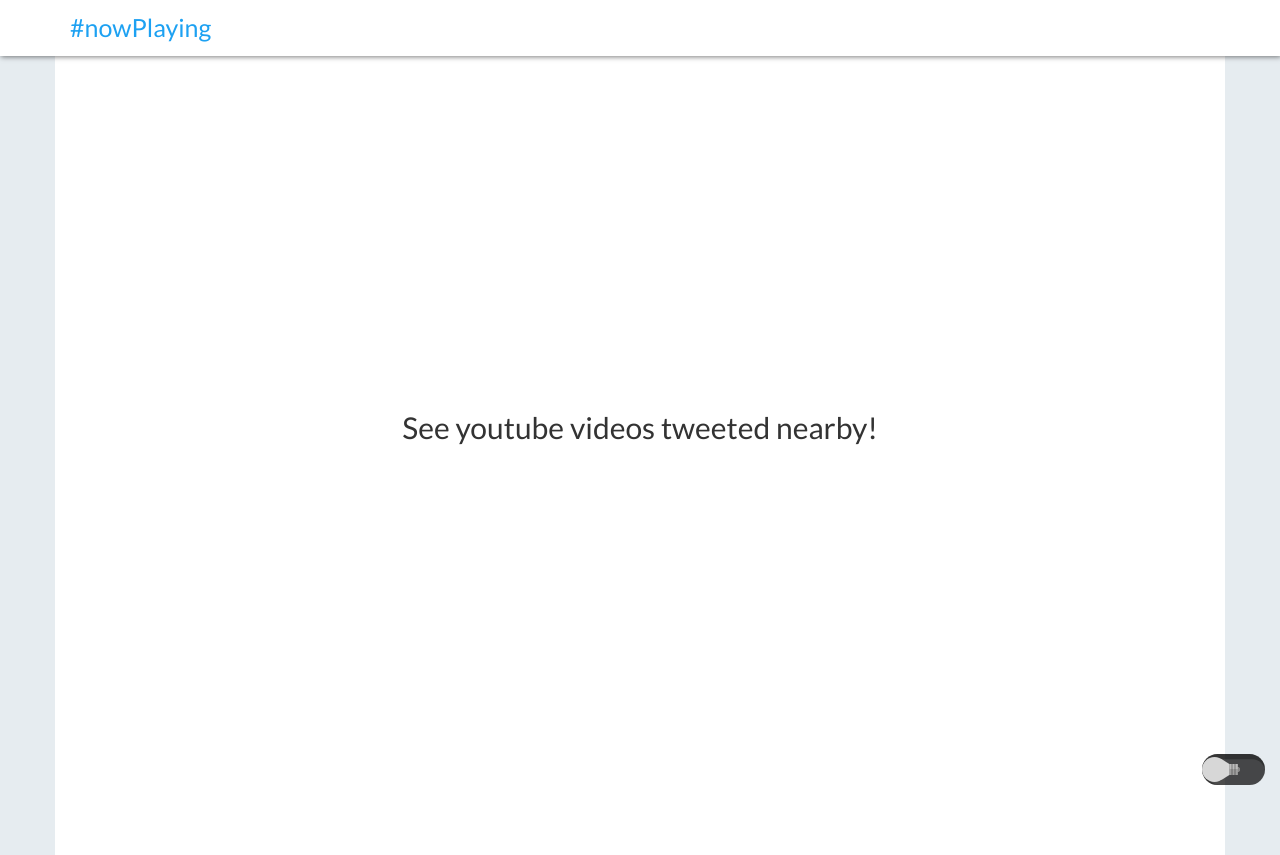
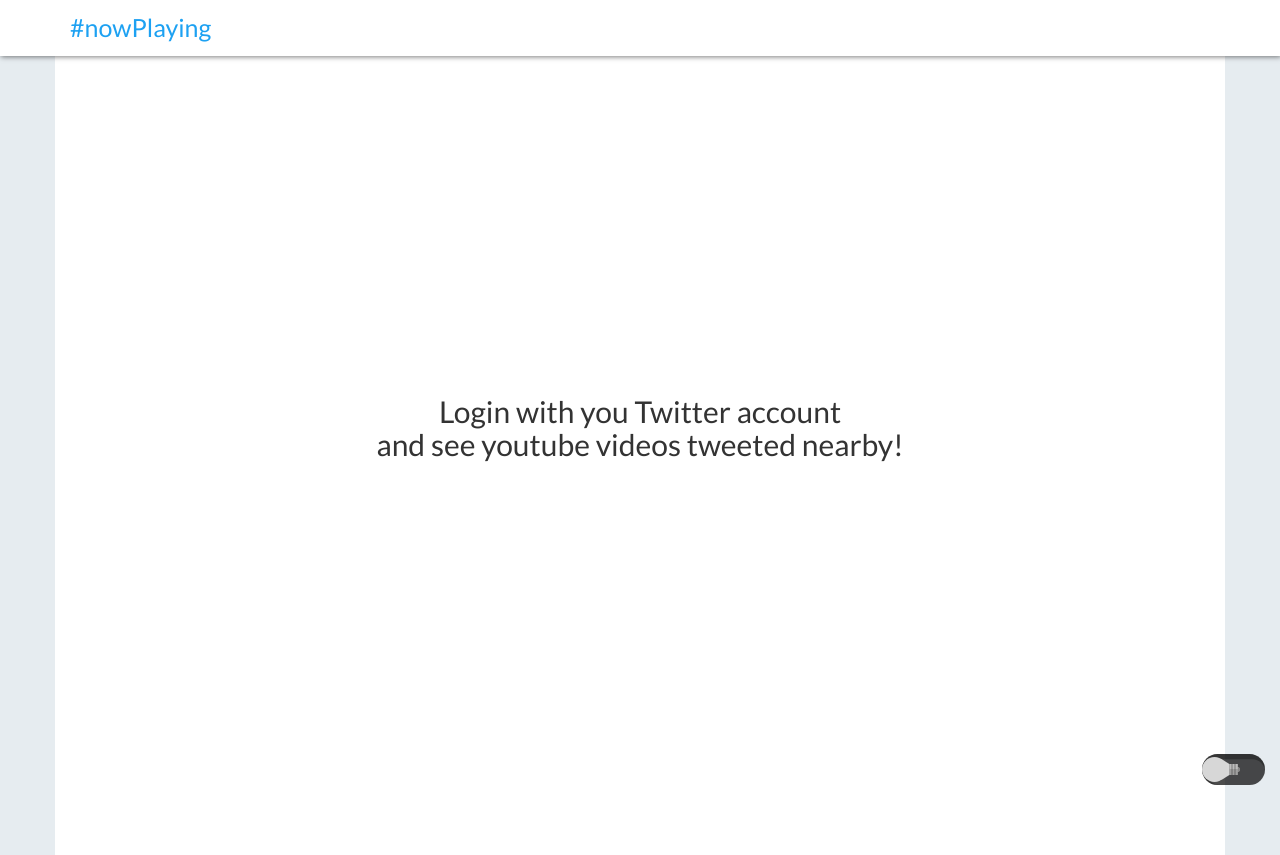
Before and after one commit to dtfialho/now-playing, a React (Create React App) app in the folder client/: page / in a window 1280 px wide. Built offline with nearby package versions, Linux system fonts and the light colour scheme; no server answers.

Commit message:
Assets folder created

```diff
--- a/client/src/components/Header/Header.js
+++ b/client/src/components/Header/Header.js
@@ -4,7 +4,7 @@
 
 import './Header.css';
 
-import twitterLogo from '../Tweets/twitter_logo.svg';
+import twitterLogo from '../../assets/twitter_logo.svg';
 
 class Header extends Component {
   renderContent() {
--- a/client/src/components/Landing/Landing.js
+++ b/client/src/components/Landing/Landing.js
@@ -7,7 +7,8 @@
     <section className="Landing">
       <div className="Text">
         <h2>
-          See youtube videos tweeted nearby!
+          Login with you Twitter account<br />
+          and see youtube videos tweeted nearby!
         </h2>
       </div>
     </section>
--- a/client/src/components/Tweets/Tweets.js
+++ b/client/src/components/Tweets/Tweets.js
@@ -4,24 +4,24 @@
 import { fetchFriends, fetchTweets } from '../../actions';
 
 import './Tweets.css';
-import badgeCheck from './badge_check.svg';
-import twitterLogo from './twitter_logo.svg';
+import badgeCheck from '../../assets/badge_check.svg';
+import twitterLogo from '../../assets/twitter_logo.svg';
 
 class Tweets extends Component {
   componentDidMount() {
     this.props.fetchTweets(123, 456);
     this.props.fetchFriends();
 
-    const updateFriends = () => {
-      this.props.fetchFriends();
-    }
+    // const updateFriends = () => {
+    //   this.props.fetchFriends();
+    // }
 
-    const updateTweets = () => {
-      this.props.fetchTweets();
-    }
+    // const updateTweets = () => {
+    //   this.props.fetchTweets();
+    // }
 
-    window.setInterval(updateFriends.bind(this), 15000);
-    window.setInterval(updateTweets.bind(this), 15000);
+    // window.setInterval(updateFriends.bind(this), 15000);
+    // window.setInterval(updateTweets.bind(this), 15000);
   }
 
   convertVideoUrl(url) {
```
Also changed, not shown: client/src/assets/badge_check.svg (renamed from client/src/components/Tweets/badge_check.svg), client/src/assets/twitter_logo.svg (renamed from client/src/components/Tweets/twitter_logo.svg).
